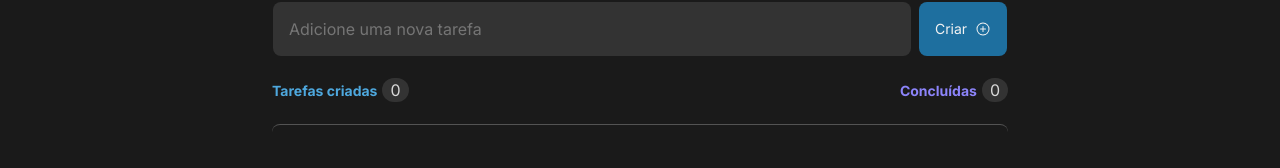
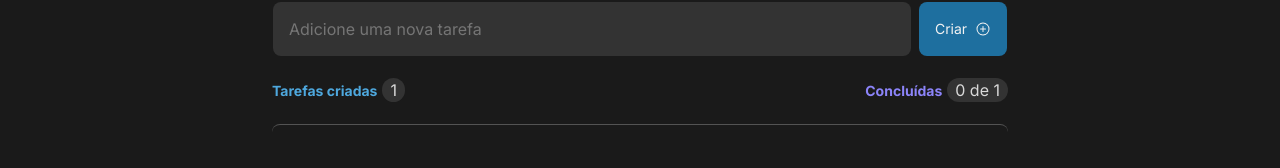
Before and after one commit to NandaoSpain/MyToDo, a React (Vite) app: page / in a window 1280 px wide. Both pictures are taken after typing "Sample" into the empty fields and a click on the button "Criar". Shown: the part 221-389 px from the top of the page. Built offline with nearby package versions, Linux system fonts and the light colour scheme.

Commit message:
completed tasks

```diff
--- a/src/Task.jsx
+++ b/src/Task.jsx
@@ -1,10 +1,11 @@
 import { Trash } from "@phosphor-icons/react";
 import styles from './Task.module.css'
 
-export function Task ({ content }) {
+// eslint-disable-next-line react/prop-types
+export function Task ({ content, completed, onComplete }) {
     return (
-        <div className={styles.newTask}>
-            <input type="checkbox" />
+        <div className={`${styles.newTask} ${completed ? styles.completed: ''}`}>
+            <input type="checkbox" checked={completed} onChange={onComplete}/>
             <p>{content}</p>
             <Trash />
         </div>
--- a/src/TaskBox.jsx
+++ b/src/TaskBox.jsx
@@ -8,18 +8,27 @@ import { PlusCircle } from "@phosphor-icons/react";
 export function TaskBox () {
     const [newTask, setNewTask] = useState([]);
     const [newTaskText, setNewTaskText] = useState('');
+    const [completedTasks, setCompletedTasks] = useState(0);
 
     function handleCreateNewTask () {
         event.preventDefault();
-        setNewTask([...newTask, newTaskText]);
+        setNewTask([...newTask, { text: newTaskText, completed: false }]);
         setNewTaskText('');
-
-
     }
 
     function handleNewTaskChange() {
         setNewTaskText(event.target.value);
     }
+
+    function handleTaskCompletion(index) {
+        const updatedTasks = [...newTask];
+        updatedTasks[index] = {...updatedTasks[index], completed:true};
+        setNewTask(updatedTasks);
+        setCompletedTasks(completedTasks + 1);
+    }
+
+    const totalTasks = newTask.length;
+    const completedTasksCount = newTask.filter(task => task.completed).length;
 
     return (
 
@@ -39,11 +48,11 @@ export function TaskBox () {
             <header className={styles.header}>
                 <div>
                     <strong className={styles.created}>Tarefas criadas</strong>
-                    <span className={styles.counter}>0</span>
+                    <span className={styles.counter}>{totalTasks}</span>
                 </div>
                 <div>
                     <strong className={styles.concluded}>Concluídas</strong>
-                    <span className={styles.counter}>0</span>
+                    <span className={styles.counter}>{completedTasksCount} de {totalTasks}</span>
                 </div>
             </header>
             <div className={styles.box}>
@@ -53,11 +62,12 @@ export function TaskBox () {
                     <span>Crie tarefas e organize seus itens a fazer</span>
                 </div>
                 <div>
-                    {newTask.map((post, index) => (
-
+                    {newTask.map((task, index) => (
                         <Task
                             key={index}
-                            content={post}
+                            content={task.text}
+                            completed={task.completed}
+                            onComplete = {() => handleTaskCompletion(index)}
                         />
                     ))}
 
```
